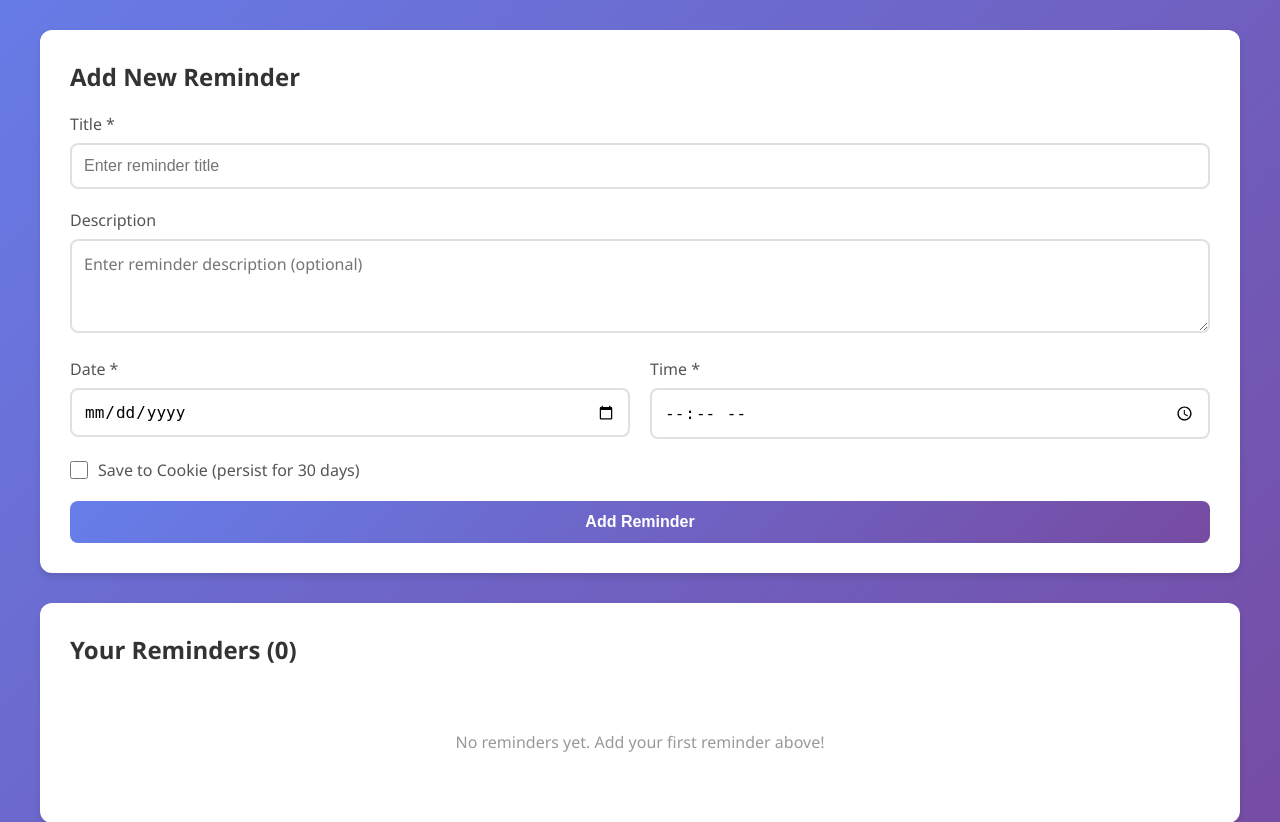
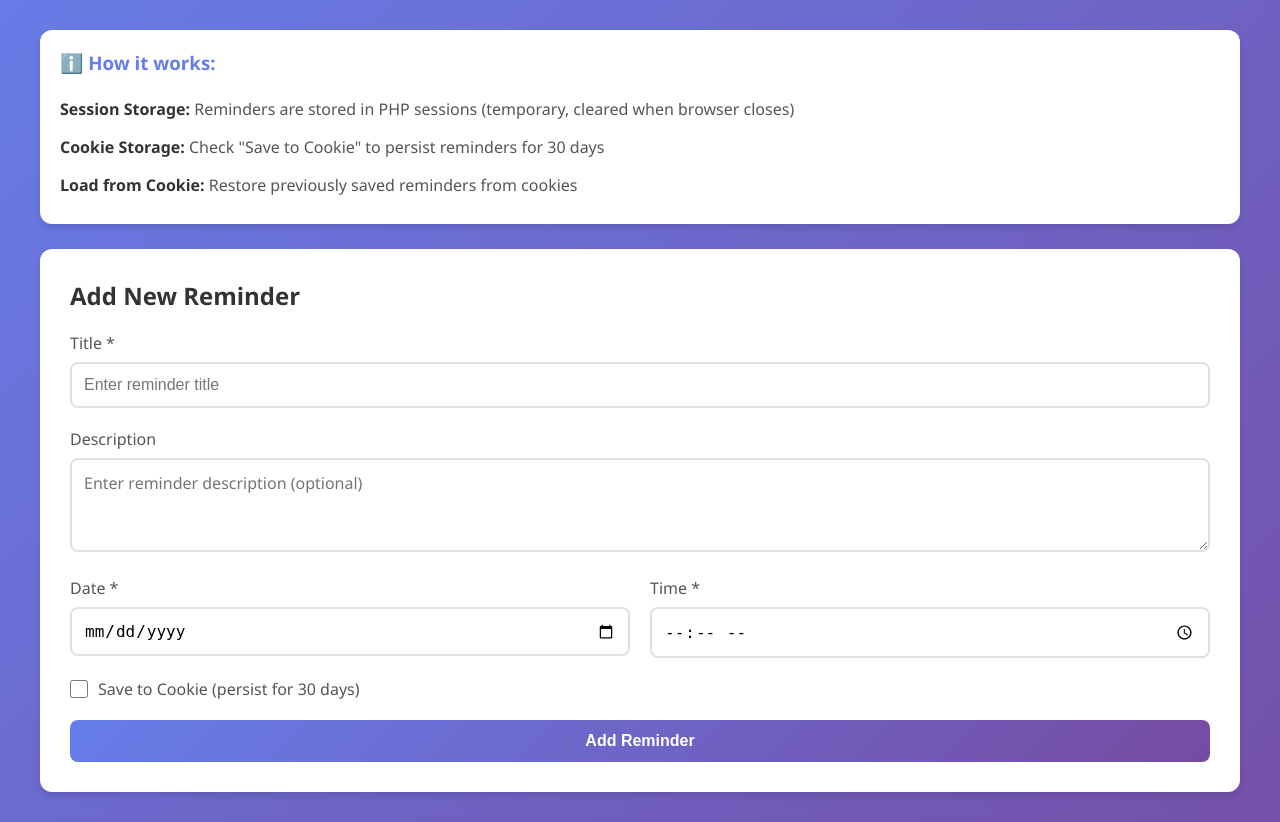
Before and after one commit to Ankit4848/gitaction-web, a PHP site: page / in a window 1280 px wide. Shown: the part 109-931 px from the top of the page. Run offline with PHP 8.4, Linux system fonts and the light colour scheme.

Commit message:
Restore "How it works" information box to main interface

```diff
--- a/index.php
+++ b/index.php
@@ -105,14 +105,14 @@ $has_cookie_reminders = isset($_COOKIE['reminders']) && !empty(json_decode($_COO
             <div class="alert alert-error"><?php echo $error_message; ?></div>
         <?php endif; ?>
 
-        <!-- <div class="info-box">
+        <div class="info-box">
             <h3>ℹ️ How it works:</h3>
             <ul>
                 <li><strong>Session Storage:</strong> Reminders are stored in PHP sessions (temporary, cleared when browser closes)</li>
                 <li><strong>Cookie Storage:</strong> Check "Save to Cookie" to persist reminders for 30 days</li>
                 <li><strong>Load from Cookie:</strong> Restore previously saved reminders from cookies</li>
             </ul>
-        </div> -->
+        </div>
 
         <?php if ($has_cookie_reminders && empty($reminders)): ?>
             <div class="cookie-notice">
```
